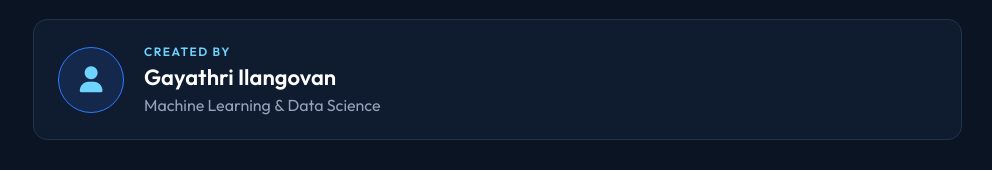
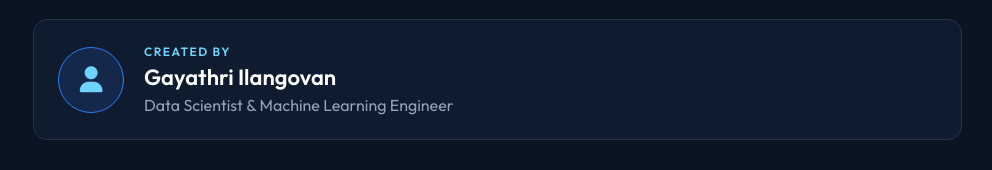
Before and after one commit to gayathriilangovan369/Web-Flask, a Flask app: page /about in a window 1280 px wide. Shown: the part 2079-2249 px from the top of the page, without its empty margins (288-1280 px from the left). Run offline with Flask 3, Linux system fonts and the light colour scheme; parts of the project's set-up code (start-up, migrations or seed data) failed here and were passed over.

Commit message:
Update about.html

```diff
--- a/templates/about.html
+++ b/templates/about.html
@@ -530,7 +530,7 @@
                 <div>
                     <p class="small-title">CREATED BY</p>
                     <p class="creator-name">Gayathri Ilangovan</p>
-                    <p class="grey-text" style="margin: 0;">Machine Learning &amp; Data Science</p>
+                    <p class="grey-text" style="margin: 0;">Data Scientist & Machine Learning Engineer</p>
                 </div>
             </div>
 
```
